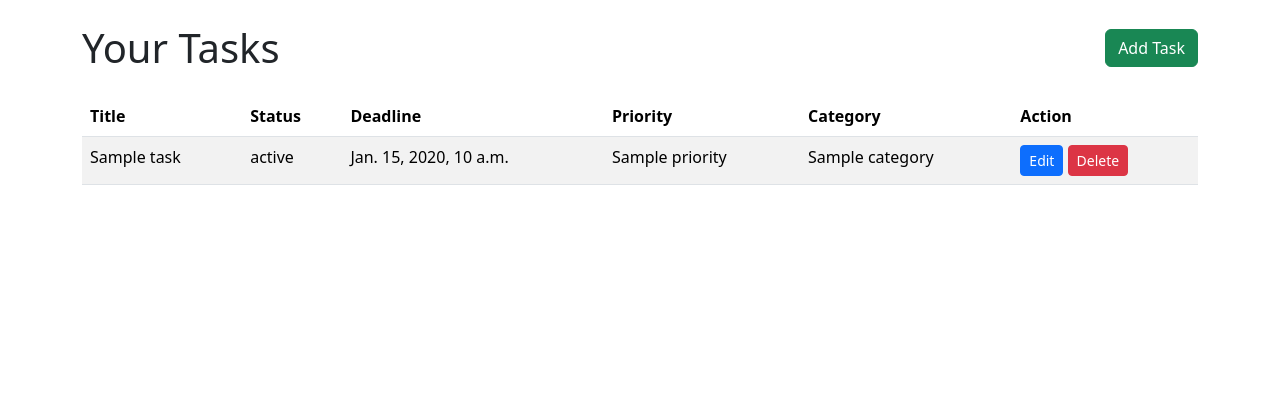
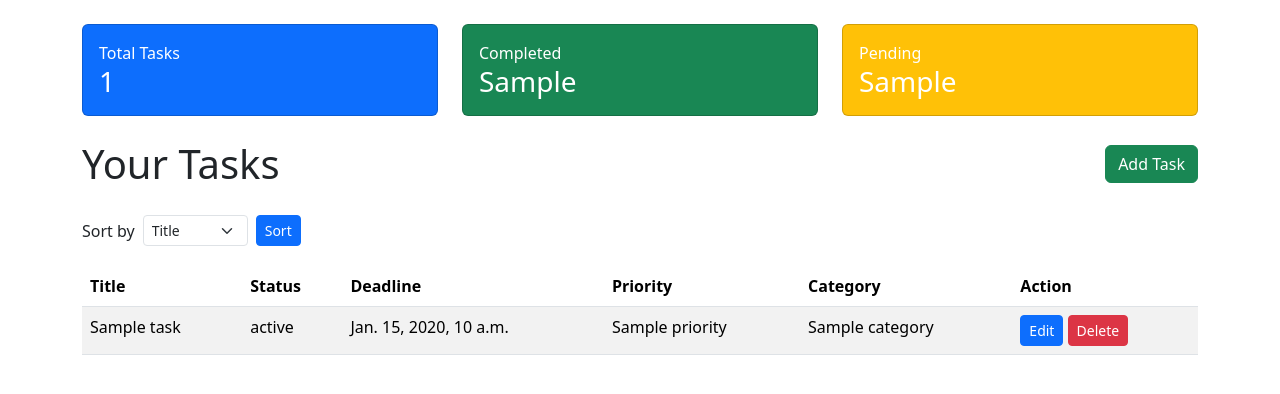
Before and after one commit to AllanDexter14/Hangarin, a Django app: template templates/home.html in a window 1280 px wide. Shown: the part 50-444 px from the top of the page. Run offline with Django 3.2, Linux system fonts and the light colour scheme; the template is opened without the code that fills it: most values are stand-ins (such as "Sample title", 1, 10 or a date in 2020).

Commit message:
added search, sorting, and dashboard stats

```diff
--- a/templates/home.html
+++ b/templates/home.html
@@ -2,10 +2,54 @@
 {% block title %}Home - Hangarin{% endblock %}
 
 {% block content %}
+<div class="row mb-4">
+    <div class="col-md-4">
+        <div class="card text-white bg-primary">
+            <div class="card-body">
+                <p class="card-text mb-0">Total Tasks</p>
+                <h3 class="mb-0">{{ total_tasks }}</h3>
+            </div>
+        </div>
+    </div>
+    <div class="col-md-4">
+        <div class="card text-white bg-success">
+            <div class="card-body">
+                <p class="card-text mb-0">Completed</p>
+                <h3 class="mb-0">{{ completed_tasks }}</h3>
+            </div>
+        </div>
+    </div>
+    <div class="col-md-4">
+        <div class="card text-white bg-warning">
+            <div class="card-body">
+                <p class="card-text mb-0">Pending</p>
+                <h3 class="mb-0">{{ pending_tasks }}</h3>
+            </div>
+        </div>
+    </div>
+</div>
+
 <div class="d-flex justify-content-between align-items-center mb-4">
     <h1 class="m-0">Your Tasks</h1>
     <a href="{% url 'task-add' %}" class="btn btn-success">Add Task</a>
 </div>
+
+<form method="get" class="row g-2 align-items-center mb-3">
+    <input type="hidden" name="q" value="{{ request.GET.q }}">
+    <div class="col-auto">
+        <label class="col-form-label">Sort by</label>
+    </div>
+    <div class="col-auto">
+        <select name="sort_by" class="form-select form-select-sm">
+            <option value="title" {% if request.GET.sort_by == "title" %}selected{% endif %}>Title</option>
+            <option value="deadline" {% if request.GET.sort_by == "deadline" %}selected{% endif %}>Deadline</option>
+            <option value="status" {% if request.GET.sort_by == "status" %}selected{% endif %}>Status</option>
+        </select>
+    </div>
+    <div class="col-auto">
+        <button type="submit" class="btn btn-primary btn-sm">Sort</button>
+    </div>
+</form>
 
 <table class="table table-striped">
 <thead>
@@ -39,10 +83,10 @@
     <ul class="pagination">
         {% if page_obj.has_previous %}
         <li class="page-item">
-            <a class="page-link" href="?page=1">First</a>
+            <a class="page-link" href="?page=1&q={{ request.GET.q }}&sort_by={{ request.GET.sort_by }}">First</a>
         </li>
         <li class="page-item">
-            <a class="page-link" href="?page={{ page_obj.previous_page_number }}">Prev</a>
+            <a class="page-link" href="?page={{ page_obj.previous_page_number }}&q={{ request.GET.q }}&sort_by={{ request.GET.sort_by }}">Prev</a>
         </li>
         {% else %}
         <li class="page-item disabled"><span class="page-link">First</span></li>
@@ -56,17 +100,17 @@
             </li>
             {% else %}
             <li class="page-item">
-                <a class="page-link" href="?page={{ page_num }}">{{ page_num }}</a>
+                <a class="page-link" href="?page={{ page_num }}&q={{ request.GET.q }}&sort_by={{ request.GET.sort_by }}">{{ page_num }}</a>
             </li>
             {% endif %}
         {% endfor %}
 
         {% if page_obj.has_next %}
         <li class="page-item">
-            <a class="page-link" href="?page={{ page_obj.next_page_number }}">Next</a>
+            <a class="page-link" href="?page={{ page_obj.next_page_number }}&q={{ request.GET.q }}&sort_by={{ request.GET.sort_by }}">Next</a>
         </li>
         <li class="page-item">
-            <a class="page-link" href="?page={{ paginator.num_pages }}">Last</a>
+            <a class="page-link" href="?page={{ paginator.num_pages }}&q={{ request.GET.q }}&sort_by={{ request.GET.sort_by }}">Last</a>
         </li>
         {% else %}
         <li class="page-item disabled"><span class="page-link">Next</span></li>
```
Also changed, not shown: todo/views.py (+27 -0 lines).
